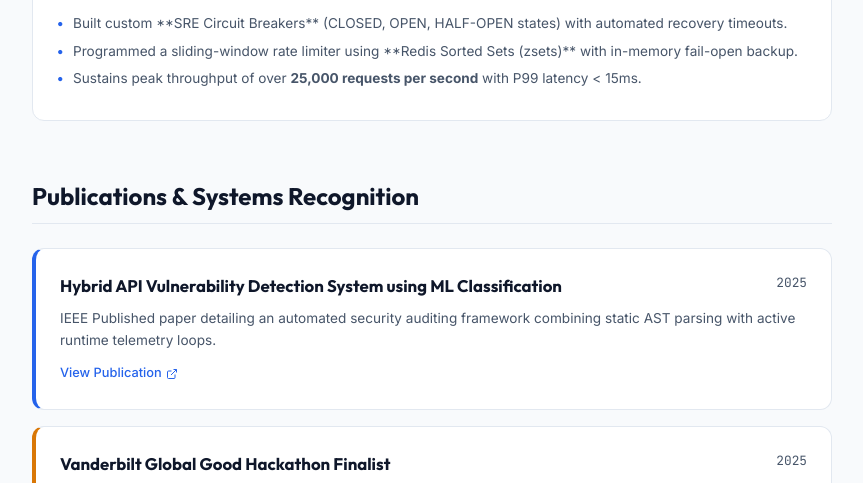
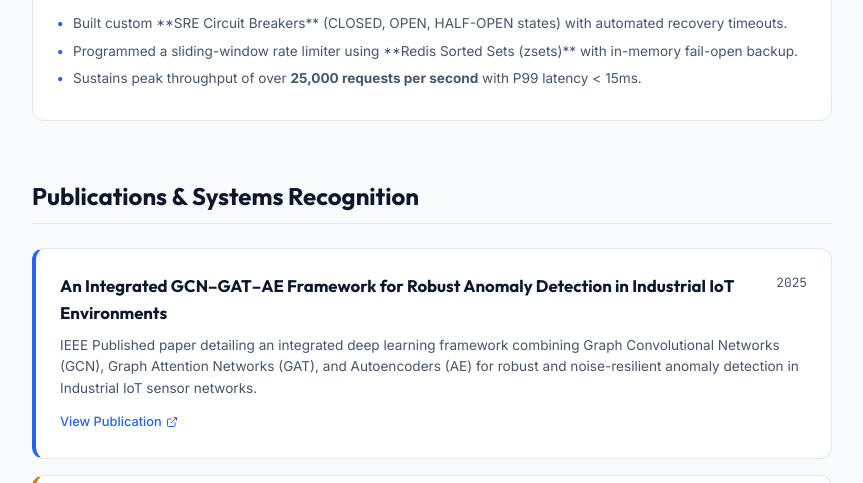
Before and after one commit to harsharajkumar-273/harsharajkumar-273, a plain HTML site: page index.html in a window 1280 px wide. Shown: the part 1295-1778 px from the top of the page, without its empty margins (208-1071 px from the left). Drawn offline with Linux system fonts and the light colour scheme.

Commit message:
Fix IEEE published paper title and description in index.html and README.md

```diff
--- a/index.html
+++ b/index.html
@@ -413,10 +413,10 @@
 
       <div class="pub-item">
         <div class="pub-header">
-          <div class="pub-title">Hybrid API Vulnerability Detection System using ML Classification</div>
+          <div class="pub-title">An Integrated GCN–GAT–AE Framework for Robust Anomaly Detection in Industrial IoT Environments</div>
           <span class="pub-date">2025</span>
         </div>
-        <p class="pub-desc">IEEE Published paper detailing an automated security auditing framework combining static AST parsing with active runtime telemetry loops.</p>
+        <p class="pub-desc">IEEE Published paper detailing an integrated deep learning framework combining Graph Convolutional Networks (GCN), Graph Attention Networks (GAT), and Autoencoders (AE) for robust and noise-resilient anomaly detection in Industrial IoT sensor networks.</p>
         <a href="https://ieeexplore.ieee.org/abstract/document/11399172" target="_blank" class="pub-link">
           View Publication <svg width="12" height="12" viewBox="0 0 24 24" fill="none" stroke="currentColor" stroke-width="2"><path d="M18 13v6a2 2 0 0 1-2 2H5a2 2 0 0 1-2-2V8a2 2 0 0 1 2-2h6"/><polyline points="15 3 21 3 21 9"/><line x1="10" x2="21" y1="14" y2="3"/></svg>
         </a>
```
Also changed, not shown: 1 other file.
